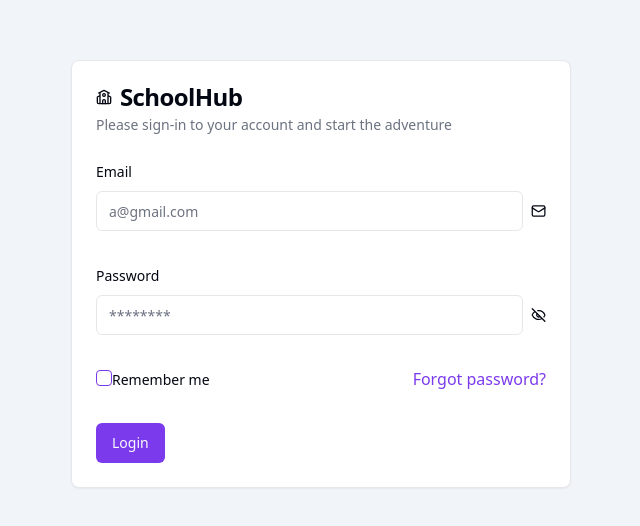
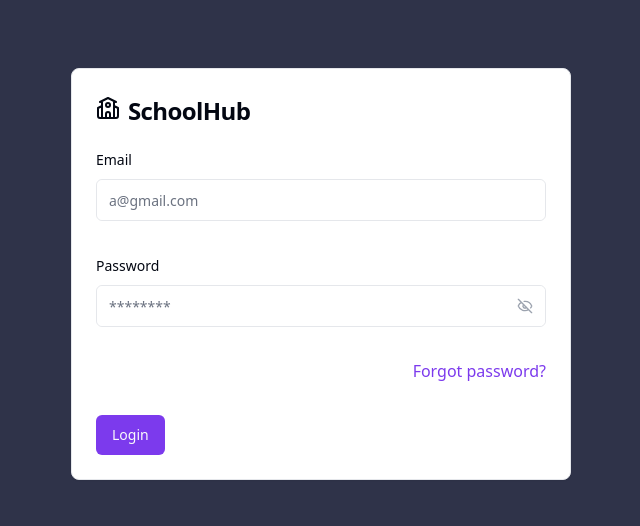
Before and after one commit to thawmisntme4081/toodle, a React (Vite) app: page /login in a window 1280 px wide. Shown: the part 126-652 px from the top of the page, without its empty margins (319-959 px from the left). Built offline with nearby package versions, Linux system fonts and the light colour scheme.

Commit message:
refactor: refactor login form ui

```diff
--- a/src/components/ui/avatar.tsx
+++ b/src/components/ui/avatar.tsx
@@ -1,7 +1,7 @@
-import * as React from "react"
-import * as AvatarPrimitive from "@radix-ui/react-avatar"
+import * as React from 'react'
+import * as AvatarPrimitive from '@radix-ui/react-avatar'
 
-import { cn } from "@/lib/utils"
+import { cn } from '@/lib/utils'
 
 const Avatar = React.forwardRef<
   React.ElementRef<typeof AvatarPrimitive.Root>,
@@ -10,8 +10,8 @@ const Avatar = React.forwardRef<
   <AvatarPrimitive.Root
     ref={ref}
     className={cn(
-      "relative flex h-10 w-10 shrink-0 overflow-hidden rounded-full",
-      className
+      'relative flex h-10 w-10 shrink-0 overflow-hidden rounded-full',
+      className,
     )}
     {...props}
   />
@@ -24,7 +24,7 @@ const AvatarImage = React.forwardRef<
 >(({ className, ...props }, ref) => (
   <AvatarPrimitive.Image
     ref={ref}
-    className={cn("aspect-square h-full w-full", className)}
+    className={cn('aspect-square h-full w-full', className)}
     {...props}
   />
 ))
@@ -37,12 +37,12 @@ const AvatarFallback = React.forwardRef<
   <AvatarPrimitive.Fallback
     ref={ref}
     className={cn(
-      "flex h-full w-full items-center justify-center rounded-full bg-muted",
-      className
+      'flex h-full w-full items-center justify-center rounded-full bg-muted',
+      className,
     )}
     {...props}
   />
 ))
 AvatarFallback.displayName = AvatarPrimitive.Fallback.displayName
 
-export { Avatar, AvatarImage, AvatarFallback }
+export { Avatar, AvatarFallback, AvatarImage }
--- a/src/components/ui/card.tsx
+++ b/src/components/ui/card.tsx
@@ -29,14 +29,10 @@ const CardHeader = React.forwardRef<
 ))
 CardHeader.displayName = 'CardHeader'
 
-interface CardTitleProps extends React.HTMLAttributes<HTMLHeadingElement> {
-  suffix?: React.ReactNode // Add suffix prop
-}
-
-const CardTitle = React.forwardRef<HTMLParagraphElement, CardTitleProps>(
-  ({ suffix, className, ...props }, ref) => (
-    <div className="flex gap-2 items-center">
-      {suffix}
+const CardTitle = React.forwardRef<
+  HTMLParagraphElement,
+  React.HTMLAttributes<HTMLHeadingElement>
+>(({ className, ...props }, ref) => (
   <h3
     ref={ref}
     className={cn(
@@ -45,9 +41,7 @@ const CardTitle = React.forwardRef<HTMLParagraphElement, CardTitleProps>(
     )}
     {...props}
   />
-    </div>
-  ),
-)
+))
 CardTitle.displayName = 'CardTitle'
 
 const CardDescription = React.forwardRef<
--- a/src/components/ui/input.tsx
+++ b/src/components/ui/input.tsx
@@ -2,19 +2,18 @@ import * as React from 'react'
 
 import { cn } from '@/lib/utils'
 
-export interface InputProps
-  extends React.InputHTMLAttributes<HTMLInputElement> {
+export type InputProps = React.InputHTMLAttributes<HTMLInputElement> & {
   suffix?: React.ReactNode
 }
 
 const Input = React.forwardRef<HTMLInputElement, InputProps>(
-  ({ suffix, className, type, ...props }, ref) => {
+  ({ className, type, suffix, ...props }, ref) => {
     return (
-      <div className="flex gap-2 items-center">
+      <div className="relative border border-input rounded-md">
         <input
           type={type}
           className={cn(
-            'flex h-10 w-full rounded-md border border-input bg-background px-3 py-2 text-sm ring-offset-background file:border-0 file:bg-transparent file:text-sm file:font-medium placeholder:text-muted-foreground focus-visible:outline-none focus-visible:ring-2 focus-visible:ring-ring focus-visible:ring-offset-2 disabled:cursor-not-allowed disabled:opacity-50',
+            'flex h-10 w-full rounded-md bg-background px-3 py-2 text-sm ring-offset-background file:border-0 file:bg-transparent file:text-sm file:font-medium file:text-foreground placeholder:text-muted-foreground focus-visible:outline-none focus-visible:ring-2 focus-visible:ring-ring focus-visible:ring-offset-2 disabled:cursor-not-allowed disabled:opacity-50',
             className,
           )}
           ref={ref}
--- a/src/components/ui/password-input.tsx
+++ b/src/components/ui/password-input.tsx
@@ -1,35 +1,36 @@
-import React from 'react'
+import { forwardRef, useState } from 'react'
 
 import { LucideEye } from '@/icons/LucideEye'
 import { LucideEyeOff } from '@/icons/LucideEyeOff'
+import { cn } from '@/lib/utils'
 
-import { Input } from './input'
+import { Input, InputProps } from './input'
 
-export type PasswordInputProps = React.InputHTMLAttributes<HTMLInputElement>
+export type PasswordInputProps = InputProps & {
+  hasSuffix?: boolean
+}
 
-const PasswordInput = React.forwardRef<HTMLInputElement, PasswordInputProps>(
-  ({ className, ...props }, ref) => {
-    const [showPassword, setShowPassword] = React.useState(false)
+const PasswordInput = forwardRef<HTMLInputElement, PasswordInputProps>(
+  ({ className, hasSuffix, ...props }, ref) => {
+    const [showPassword, setShowPassword] = useState(false)
 
     return (
       <Input
         type={showPassword ? 'text' : 'password'}
+        className={cn('border-none', className)}
+        {...props}
+        ref={ref}
         suffix={
-          showPassword ? (
-            <LucideEye
-              className="select-none"
-              onClick={() => setShowPassword(false)}
-            />
-          ) : (
-            <LucideEyeOff
-              className="select-none"
-              onClick={() => setShowPassword(true)}
-            />
+          hasSuffix && (
+            <button
+              type="button"
+              onClick={() => setShowPassword(!showPassword)}
+              className="absolute inset-y-0 end-0 bg-white flex items-center z-20 px-3 cursor-pointer text-gray-400 rounded-e-md focus:outline-none focus:text-primary dark:text-neutral-600 dark:focus:text-primary"
+            >
+              {showPassword ? <LucideEye /> : <LucideEyeOff />}
+            </button>
           )
         }
-        className={className}
-        {...props}
-        ref={ref}
       />
     )
   },
--- a/src/components/ui/separator.tsx
+++ /dev/null
@@ -1,29 +0,0 @@
-import * as React from "react"
-import * as SeparatorPrimitive from "@radix-ui/react-separator"
-
-import { cn } from "@/lib/utils"
-
-const Separator = React.forwardRef<
-  React.ElementRef<typeof SeparatorPrimitive.Root>,
-  React.ComponentPropsWithoutRef<typeof SeparatorPrimitive.Root>
->(
-  (
-    { className, orientation = "horizontal", decorative = true, ...props },
-    ref
-  ) => (
-    <SeparatorPrimitive.Root
-      ref={ref}
-      decorative={decorative}
-      orientation={orientation}
-      className={cn(
-        "shrink-0 bg-border",
-        orientation === "horizontal" ? "h-[1px] w-full" : "h-full w-[1px]",
-        className
-      )}
-      {...props}
-    />
-  )
-)
-Separator.displayName = SeparatorPrimitive.Root.displayName
-
-export { Separator }
--- a/src/containers/Login/LoginForm.tsx
+++ b/src/containers/Login/LoginForm.tsx
@@ -4,14 +4,7 @@ import { useNavigate } from '@tanstack/react-router'
 import { z } from 'zod'
 
 import { Button } from '@/components/ui/button'
-import {
-  Card,
-  CardContent,
-  CardDescription,
-  CardHeader,
-  CardTitle,
-} from '@/components/ui/card'
-import { Checkbox } from '@/components/ui/checkbox'
+import { Card, CardContent, CardHeader, CardTitle } from '@/components/ui/card'
 import {
   Form,
   FormControl,
@@ -23,7 +16,6 @@ import {
 import { Input } from '@/components/ui/input'
 import { PasswordInput } from '@/components/ui/password-input'
 import { useAuth } from '@/hooks/useAuth.hook'
-import { LucideMail } from '@/icons/LucideMail'
 import { LucideSchool } from '@/icons/LucideSchool'
 
 import { loginSchema } from './login.validation'
@@ -48,11 +40,9 @@ const LoginForm = () => {
 
   return (
     <Card className="w-[500px]">
-      <CardHeader>
-        <CardTitle suffix={<LucideSchool />}>SchoolHub</CardTitle>
-        <CardDescription>
-          Please sign-in to your account and start the adventure
-        </CardDescription>
+      <CardHeader className="flex-row gap-2 items-center">
+        <LucideSchool width={24} height={24} />
+        <CardTitle>SchoolHub</CardTitle>
       </CardHeader>
       <CardContent>
         <Form {...form}>
@@ -64,11 +54,7 @@ const LoginForm = () => {
                 <FormItem>
                   <FormLabel>Email</FormLabel>
                   <FormControl>
-                    <Input
-                      placeholder="a@gmail.com"
-                      {...field}
-                      suffix={<LucideMail />}
-                    />
+                    <Input placeholder="a@gmail.com" {...field} />
                   </FormControl>
                   <FormMessage />
                 </FormItem>
@@ -81,19 +67,18 @@ const LoginForm = () => {
                 <FormItem>
                   <FormLabel>Password</FormLabel>
                   <FormControl>
-                    <PasswordInput placeholder="********" {...field} />
+                    <PasswordInput
+                      placeholder="********"
+                      type="password"
+                      hasSuffix
+                      {...field}
+                    />
                   </FormControl>
                   <FormMessage />
                 </FormItem>
               )}
             />
-            <div className="flex justify-between">
-              <FormItem>
-                <FormControl>
-                  <Checkbox />
-                </FormControl>
-                <FormLabel>Remember me</FormLabel>
-              </FormItem>
+            <div className="flex justify-end">
               <a href="" className="text-primary">
                 Forgot password?
               </a>
--- a/src/routes/login.tsx
+++ b/src/routes/login.tsx
@@ -16,7 +16,7 @@ export const Route = createFileRoute('/login')({
 
 function Login() {
   return (
-    <div className="min-h-screen grid place-items-center ">
+    <div className="min-h-screen grid place-items-center bg-[#2f3349]">
       <LoginForm />
     </div>
   )
```
Also changed, not shown: src/components/ui/checkbox.tsx (+7 -7 lines), 1 other file (tests, documents, lock files or other folders). Lines whose indentation alone changed are shown as unchanged.
